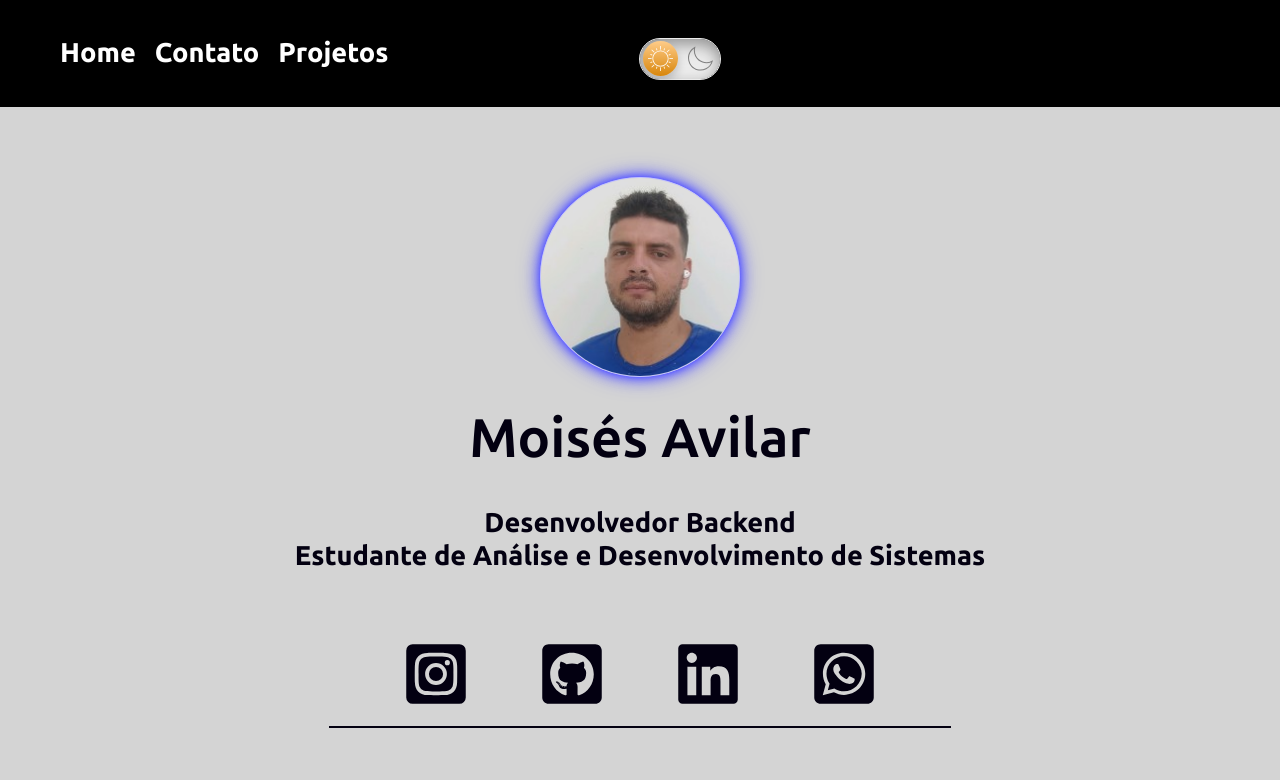
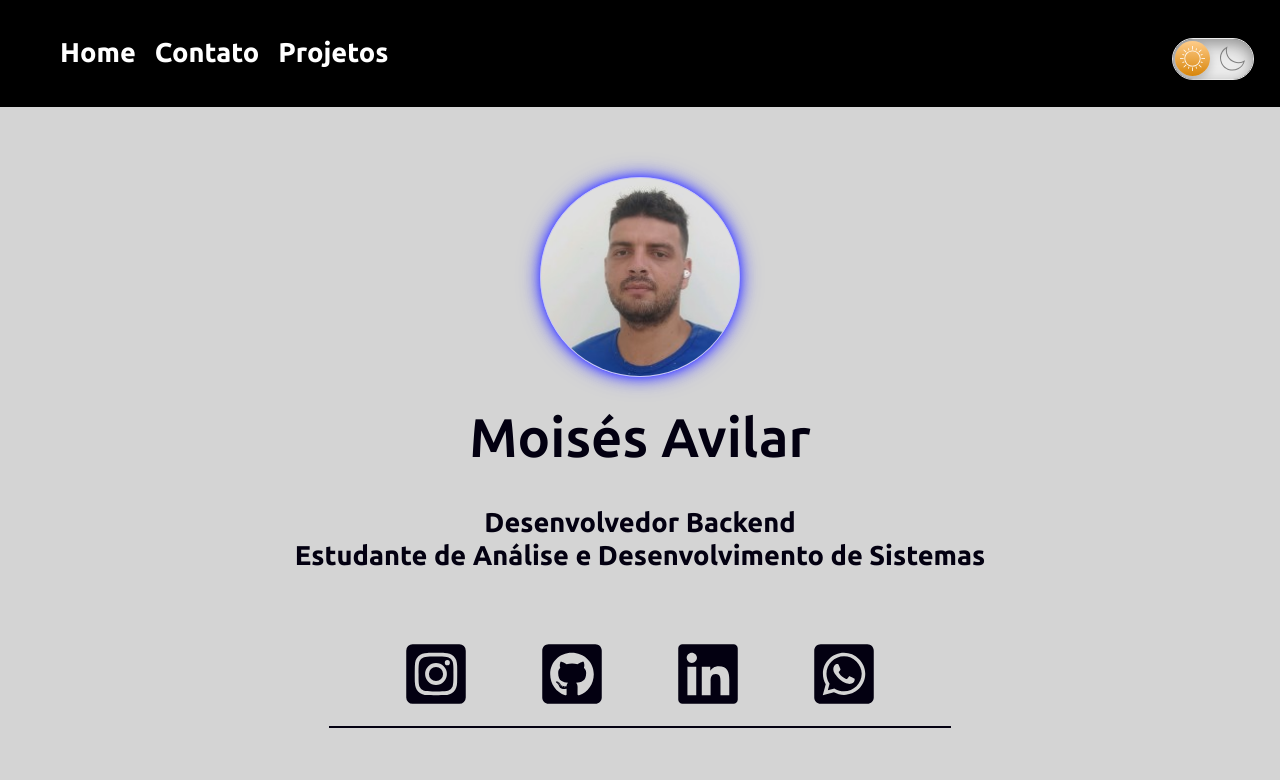
Before and after one commit to MoisesAvilar/portfolio, a React (Create React App) app: page / in a window 1280 px wide. Shown: the top 780 px of the page. Built offline with nearby package versions, Linux system fonts and the light colour scheme.

Commit message:
fix darkmode position

```diff
--- a/src/components/layouts/NavBar.module.css
+++ b/src/components/layouts/NavBar.module.css
@@ -44,7 +44,8 @@
 
 .darkmode {
   position: fixed;
-  left: 270px;
+  right: 0;
+  margin-right: 1em;
 }
 
 @media only screen and (min-width: 768px) {
@@ -56,8 +57,4 @@
     height: 2em;
     padding-left: 20px;
   }
-
-  .darkmode {
-    left: 630px;
-  }
 }
```
